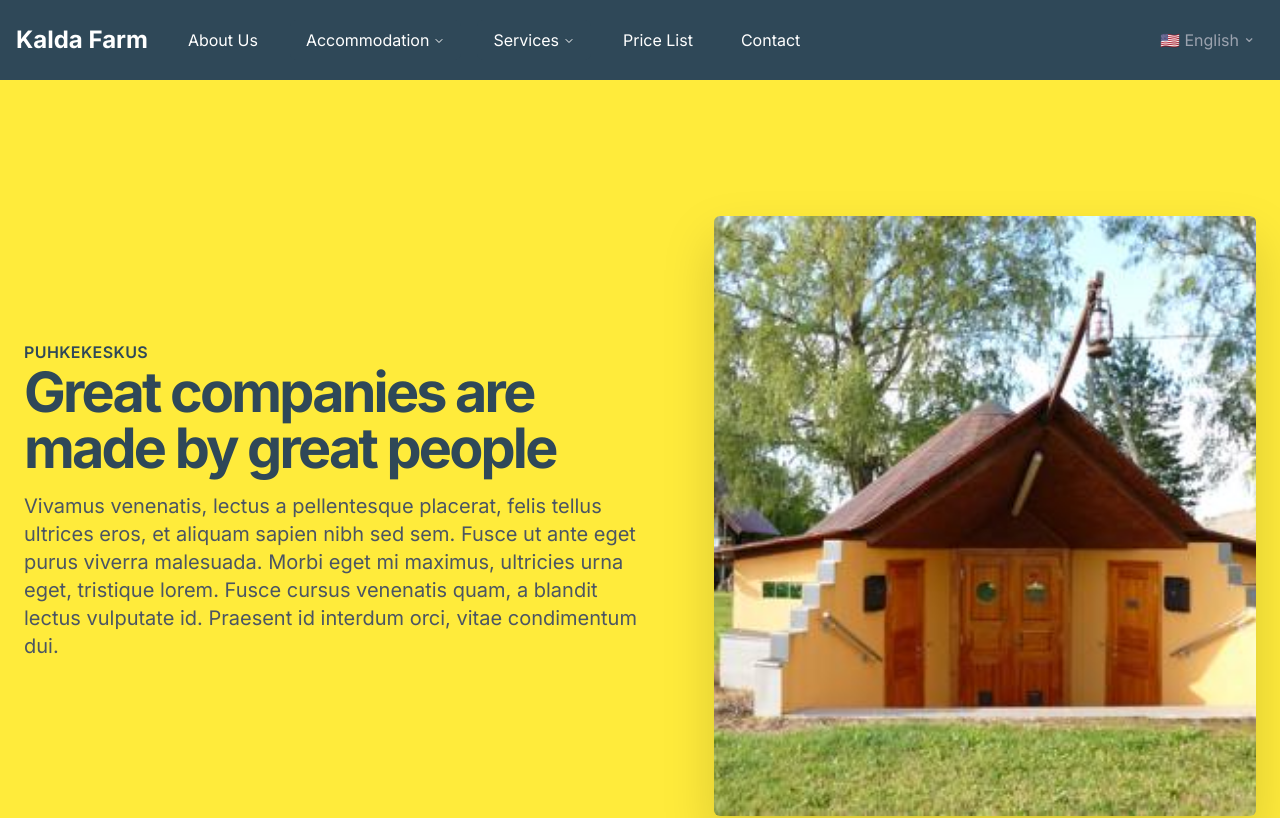
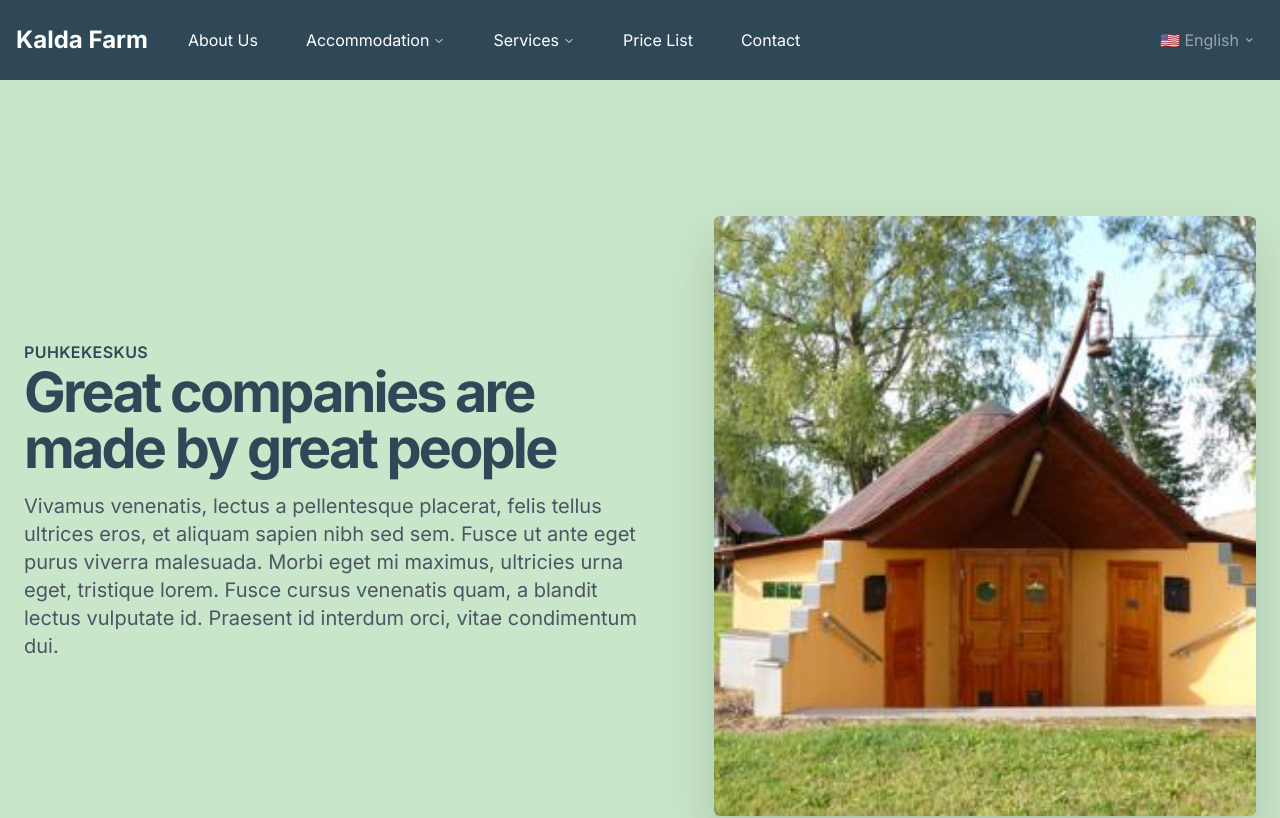
Before and after one commit to 77ccreed/kalda-next, a Next.js app: page /en/meist in a window 1280 px wide. Shown: the top 818 px of the page. Built offline with nearby package versions, Linux system fonts and the light colour scheme.

Commit message:
refactor: Update color variables in global.css and tailwind.config.ts

```diff
--- a/src/app/global.css
+++ b/src/app/global.css
@@ -4,33 +4,33 @@
 
 @layer base {
   :root {
-    --background: 0 0% 100%;
-    --foreground: 222.2 84% 4.9%;
+    --background: #FFFFFF;
+    --foreground: #2F4858;
 
-    --card: 0 0% 100%;
-    --card-foreground: 222.2 84% 4.9%;
+    --card: #E0E0E0;
+    --card-foreground: #2F4858;
 
-    --popover: 0 0% 100%;
-    --popover-foreground: 222.2 84% 4.9%;
+    --popover: #FFFFFF;
+    --popover-foreground: #2F4858;
 
-    --primary: 222.2 47.4% 11.2%;
-    --primary-foreground: 210 40% 98%;
+    --primary: #FFEB3B;
+    --primary-foreground: #2F4858;
 
-    --secondary: 210 40% 96.1%;
-    --secondary-foreground: 222.2 47.4% 11.2%;
+    --secondary: #2F4858;
+    --secondary-foreground: #FFFFFF;
 
-    --muted: 210 40% 96.1%;
-    --muted-foreground: 215.4 16.3% 46.9%;
+    --muted: #E0E0E0;
+    --muted-foreground: #757575;
 
-    --accent: 210 40% 96.1%;
-    --accent-foreground: 222.2 47.4% 11.2%;
+    --accent: #C8E6C9;
+    --accent-foreground: #2F4858;
 
-    --destructive: 0 84.2% 60.2%;
-    --destructive-foreground: 210 40% 98%;
+    --destructive: #F44336;
+    --destructive-foreground: #FFFFFF;
 
-    --border: 214.3 31.8% 91.4%;
-    --input: 214.3 31.8% 91.4%;
-    --ring: 222.2 84% 4.9%;
+    --border: #757575;
+    --input: #757575;
+    --ring: #757575;
 
     --radius: 0.5rem;
   }
@@ -47,6 +47,6 @@
 
 @layer utilities {
   .hover-accent {
-    @apply hover:text-accent transition-colors;
+    @apply hover:text-primary transition-colors;
   }
 }
--- a/tailwind.config.ts
+++ b/tailwind.config.ts
@@ -19,38 +19,37 @@ const config: Config = {
     },
     extend: {
       colors: {
-        // Peamised värvid
         primary: {
-          DEFAULT: "#4CAF50", // Roheline
-          foreground: "#FFFFFF", // Valge
+          light: "#FFF176", // Light Yellow
+          DEFAULT: "#FFEB3B", // Yellow
+          dark: "#FBC02D", // Dark Yellow
+          foreground: "#2F4858", // Dark Blue-Green
         },
         secondary: {
-          DEFAULT: "#2F4858", // Sinakasroheline
-          foreground: "#FFFFFF", // Valge
+          light: "#5F7380", // Light Blue-Green
+          DEFAULT: "#2F4858", // Blue-Green
+          dark: "#1D2F36", // Dark Blue-Green
+          foreground: "#FFFFFF", // White
         },
         accent: {
-          DEFAULT: "#FFEB3B", // Helekollane
-          foreground: "#2F4858", // Sinakasroheline
+          light: "#DCE775", // Light Green
+          DEFAULT: "#C8E6C9", // Green
+          dark: "#9CCC65", // Dark Green
+          foreground: "#2F4858", // Dark Blue-Green
         },
         muted: {
-          DEFAULT: "#E0E0E0", // Helehall
-          foreground: "#757575", // Tumehall
+          light: "#F5F5F5", // Light Grey
+          DEFAULT: "#E0E0E0", // Grey
+          dark: "#BDBDBD", // Dark Grey
+          foreground: "#757575", // Medium Grey
         },
         background: {
-          DEFAULT: "#F5F5DC", // Pehme beež
+          DEFAULT: "#FFFFFF", // White
         },
-        lightGreen: {
-          DEFAULT: "#C8E6C9", // Hele roheline
-        },
-        // Täiendavad värvid
-        border: "#757575", // Tumehall
-        input: "#757575", // Tumehall
-        ring: "#757575", // Tumehall
-        foreground: "#2F4858", // Sinakasroheline
-        card: {
-          DEFAULT: "#E0E0E0", // Helehall
-          foreground: "#2F4858", // Sinakasroheline
-        },
+        border: "#757575", // Medium Grey
+        input: "#757575", // Medium Grey
+        ring: "#757575", // Medium Grey
+        foreground: "#2F4858", // Dark Blue-Green
       },
       borderRadius: {
         lg: "var(--radius)",
```
